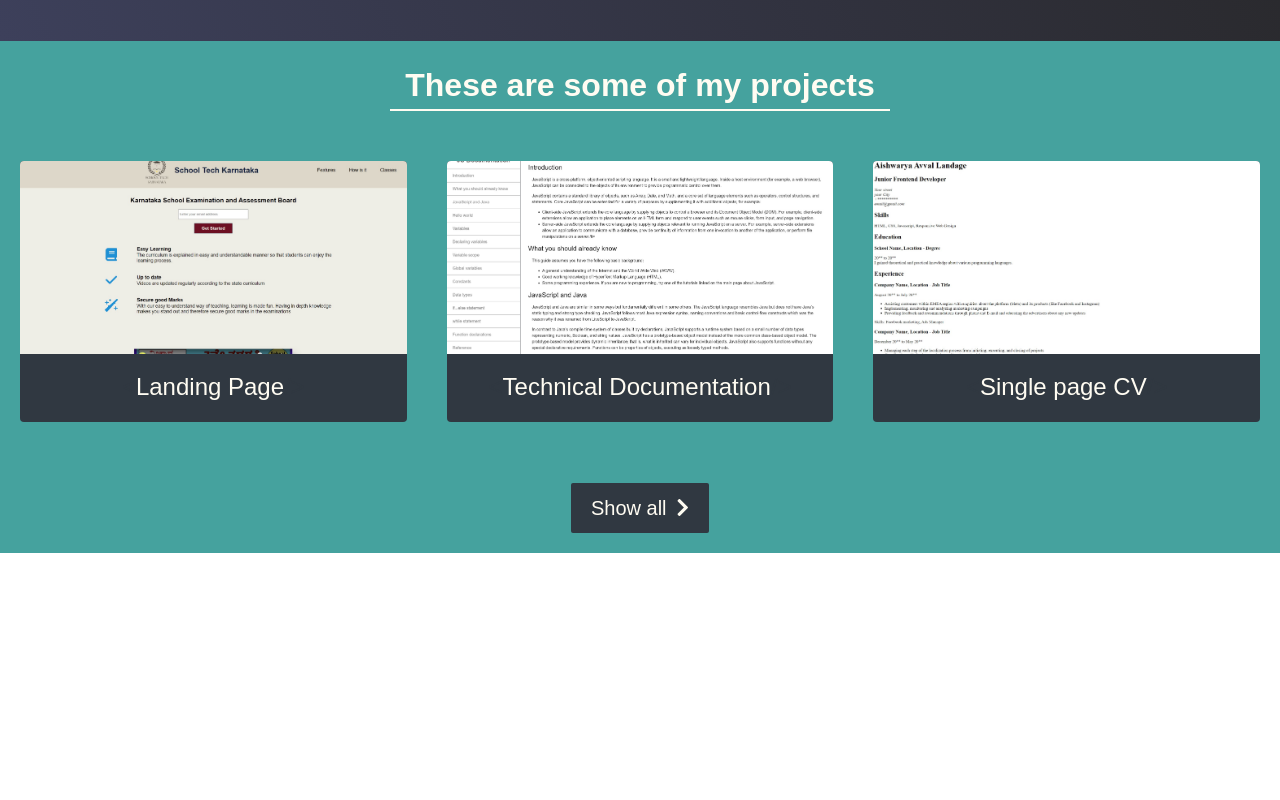
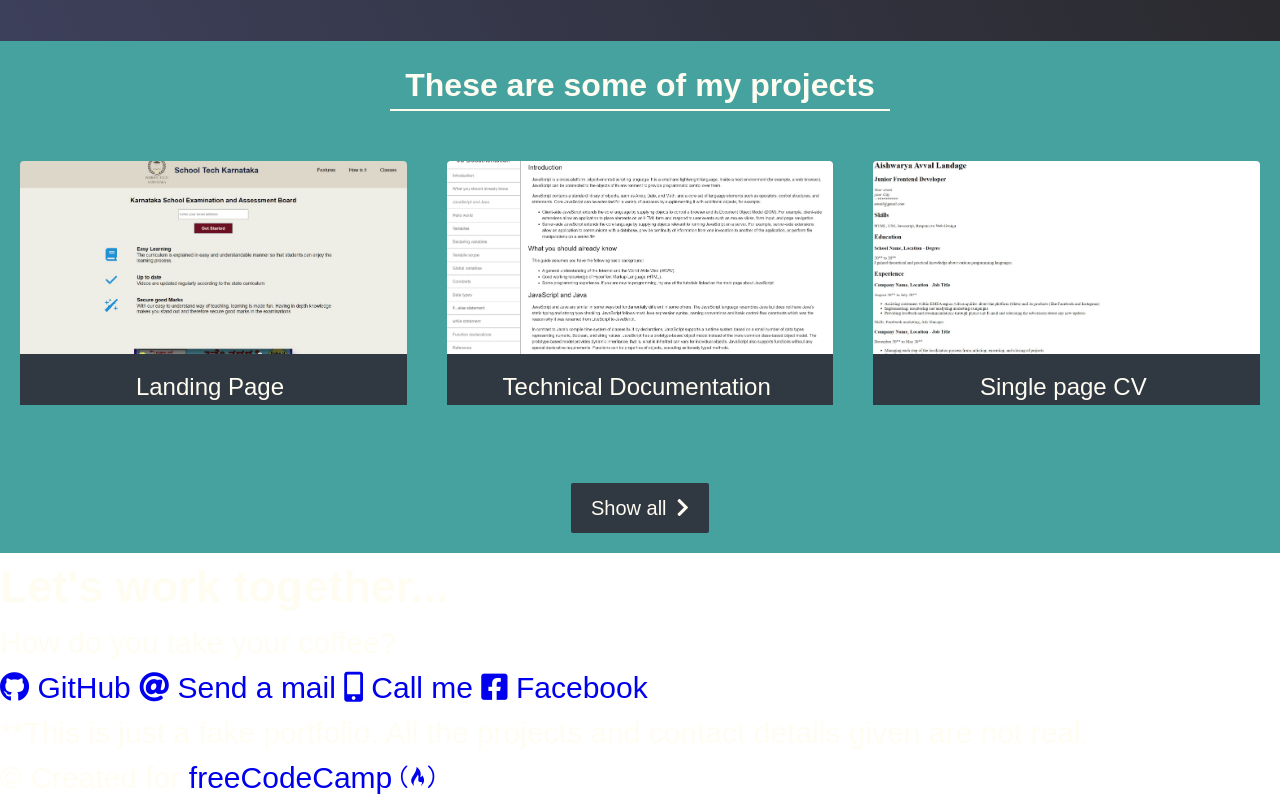
Before and after one commit to Aisha-hash/Personal-Portfolio-Webpage, a plain HTML site: page index.html in a window 1280 px wide. Shown: the part 759-1559 px from the top of the page. Before the commit the page ends 1312 px from the top, so only its background shows below. Drawn offline with Linux system fonts and the light colour scheme.

Commit message:
added footer section

```diff
--- a/index.html
+++ b/index.html
@@ -9,6 +9,7 @@
     <link rel="stylesheet" href="./assets/css/styles.css" />
     <link rel="stylesheet" href="https://use.fontawesome.com/releases/v5.8.2/css/all.css"
         integrity="sha384-oS3vJWv+0UjzBfQzYUhtDYW+Pj2yciDJxpsK1OYPAYjqT085Qq/1cq5FLXAZQ7Ay" crossorigin="anonymous" />
+    <link href="https://fonts.googleapis.com/css?family=Raleway:700&display=swap" rel="stylesheet" />
 
     <meta property="og:title" content="Aishwarya - Junior Frontend Developer">
     <meta property="og:type" content="portfolio">
@@ -36,7 +37,7 @@
             <section id="projects">
                 <h2 class="projects-header">These are some of my projects</h2>
                 <div class="project-grid">
-                    <a href="https://github.com/Aisha-hash/Landing_page" target="_blank" class="project ">
+                    <a href="https://github.com/Aisha-hash/Landing_page" target="_blank" class="project-tile ">
                         <img src="/assets/Landing_page.jpg" alt="Project" class="project-image">
                         <p class="project-title">
                             <span class="code">&lt;</span>Landing Page<span class="code">&#47;&gt;</span>
@@ -44,30 +45,53 @@
                     </a>
 
                     <a href="https://github.com/Aisha-hash/Technical_Documentation_page" target="_blank"
-                        class=" project ">
+                        class=" project-tile ">
                         <img src="/assets/technical_documentation.jpg" alt="Project" class="project-image">
                         <p class="project-title">
                             <span class="code">&lt;</span>Technical Documentation<span class="code">&#47;&gt;</span>
                         </p>
                     </a>
 
-                    <a href="https://github.com/Aisha-hash/Single-page-CV" target="_blank" class="project ">
+                    <a href="https://github.com/Aisha-hash/Single-page-CV" target="_blank" class="project-tile ">
                         <img src="/assets/Single_page_cv.jpg" alt="Project" class="project-image">
                         <p class="project-title">
                             <span class="code">&lt;</span>Single page CV<span class="code">&#47;&gt;</span>
                         </p>
                     </a>
-
-
                 </div>
                 <a href="https://codepen.io/FreeCodeCamp/" class="btn-show-all" target="_blank">Show all<i
                         class="fas fa-chevron-right"></i></a>
             </section>
+
+            <section id="contact">
+                <div class="contact-header">
+                    <h2>Let's work together...</h2>
+                    <p>How do you take your coffee?</p>
+                </div>
+                <div class="contact-links">
+                    <a id="profile-link" href="https://github.com/Aisha-hash" target="_blank"
+                        class="contact-details btn"><i class="fab fa-github"></i> GitHub</a>
+                    <a href="mailto:aishwaryakamate223@gmail.com" class="contact-details btn"><i class="fas fa-at"></i>
+                        Send a mail</a>
+                    <a href="tel:" class="contact-details btn"><i class="fas fa-mobile-alt"></i> Call me</a>
+                    <a href="https://www.facebook.com/AishwaryaLandage007" target="_blank"
+                        class="contact-details btn"><i class="fab fa-facebook-square"></i> Facebook</a>
+                </div>
+            </section>
         </main>
 
         <footer>
+            <p>
+                **This is just a fake portfolio. All the projects and contact details
+                given are not real.
+            </p>
+            <p>
+                &copy; Created for
+                <a href="https://www.freecodecamp.com/" target="_blank">freeCodeCamp <i
+                        class="fab fa-free-code-camp"></i></a>
+            </p>
+        </footer>
 
-        </footer>
     </div>
 
 </body>
```
